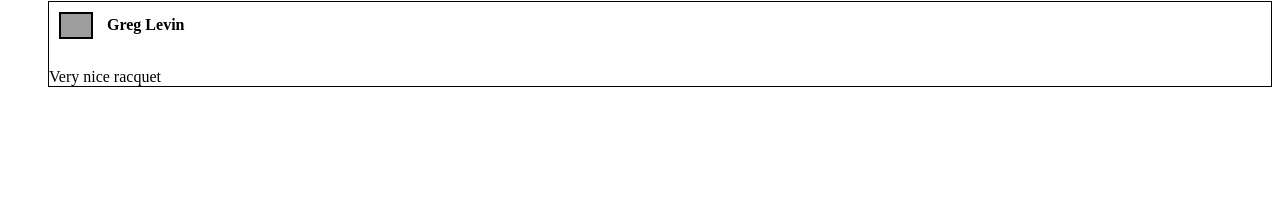
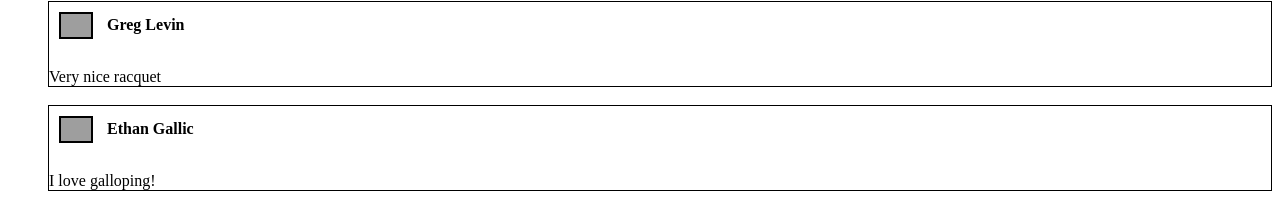
Before and after one commit to MathewSimon134/racquetshop, a plain HTML site: page index.html in a window 1280 px wide. Shown: the part 1080-1284 px from the top of the page. Before the commit the page ends 1183 px from the top, so only its background shows below. Drawn offline with Linux system fonts and the light colour scheme; grey boxes are pictures that could not be loaded.

Commit message:
Update index.html

```diff
--- a/index.html
+++ b/index.html
@@ -68,6 +68,14 @@
                 <br>
                 <text style="vertical-align: middle;margin: 60"> Very nice racquet</text>
             </div>
+            <br>
+            <div style="border: 1px solid black">
+                <img style="width: 30px;border: 2px solid black;margin: 10px;vertical-align: middle" src="https://media.istockphoto.com/vectors/male-user-icon-vector-id517998264?k=20&m=517998264&s=612x612&w=0&h=pdEwtkJlZsIoYBVeO2Bo4jJN6lxOuifgjaH8uMIaHTU=">
+                <b style="vertical-align: middle; font: bold"> Ethan Gallic</b>
+                <br>
+                <br>
+                <text style="vertical-align: middle;margin: 60"> I love galloping!</text>
+            </div>
         </ul>
     </body>
 </html>
```
